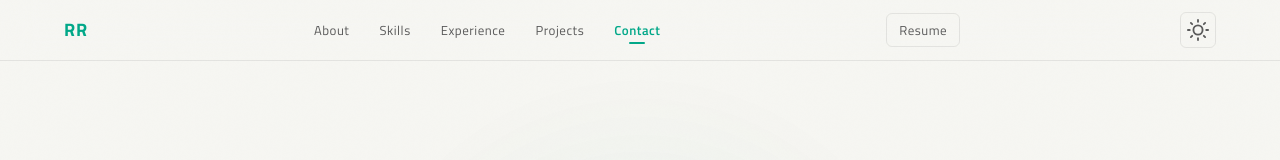
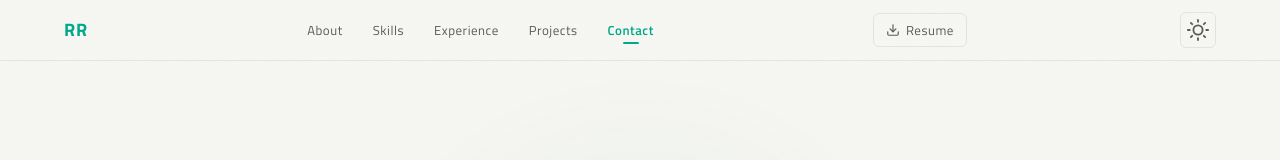
Before and after one commit to rebeccarich/portfolio-site, a React (Vite) app: page / in a window 1280 px wide. Shown: the top 160 px of the page. Built offline with nearby package versions, Linux system fonts and the light colour scheme.

Commit message:
style: add download icon to nav resume link

```diff
--- a/src/components/Nav/Nav.module.css
+++ b/src/components/Nav/Nav.module.css
@@ -107,6 +107,9 @@
 }
 
 .resumeLink {
+  display: inline-flex;
+  align-items: center;
+  gap: 0.375rem;
   font-family: var(--font-heading);
   font-size: 0.8125rem;
   font-weight: 400;
--- a/src/components/Nav/Nav.tsx
+++ b/src/components/Nav/Nav.tsx
@@ -1,5 +1,6 @@
 import { useState, useEffect } from 'react'
 import { ThemeToggle } from '../ThemeToggle/ThemeToggle'
+import { DownloadIcon } from '../Icons/Icons'
 import styles from './Nav.module.css'
 
 interface NavProps {
@@ -78,6 +79,7 @@ export function Nav({ theme, onToggleTheme }: NavProps) {
         </ul>
 
         <a href="/rebecca-richards-resume.pdf" download className={styles.resumeLink}>
+          <DownloadIcon size={14} />
           Resume
         </a>
         <ThemeToggle theme={theme} onToggle={onToggleTheme} />
```
